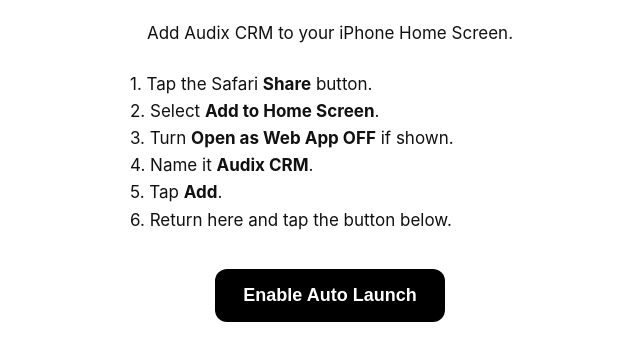
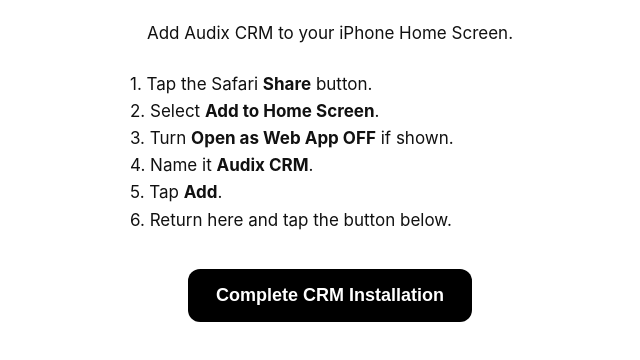
Before and after one commit to Audix-SteveY/audix-crm-launcher, a plain HTML site: page index.html in a window 1280 px wide. Shown: the part 280-640 px from the top of the page, without its empty margins (310-950 px from the left). Drawn offline with Linux system fonts and the light colour scheme.

Commit message:
Change button text to 'Complete CRM Installation'

```diff
--- a/index.html
+++ b/index.html
@@ -93,7 +93,7 @@
     </div>
 
     <button onclick="enableAutoLaunch()">
-      Enable Auto Launch
+      Complete CRM Installation
     </button>
 
   </div>
```
